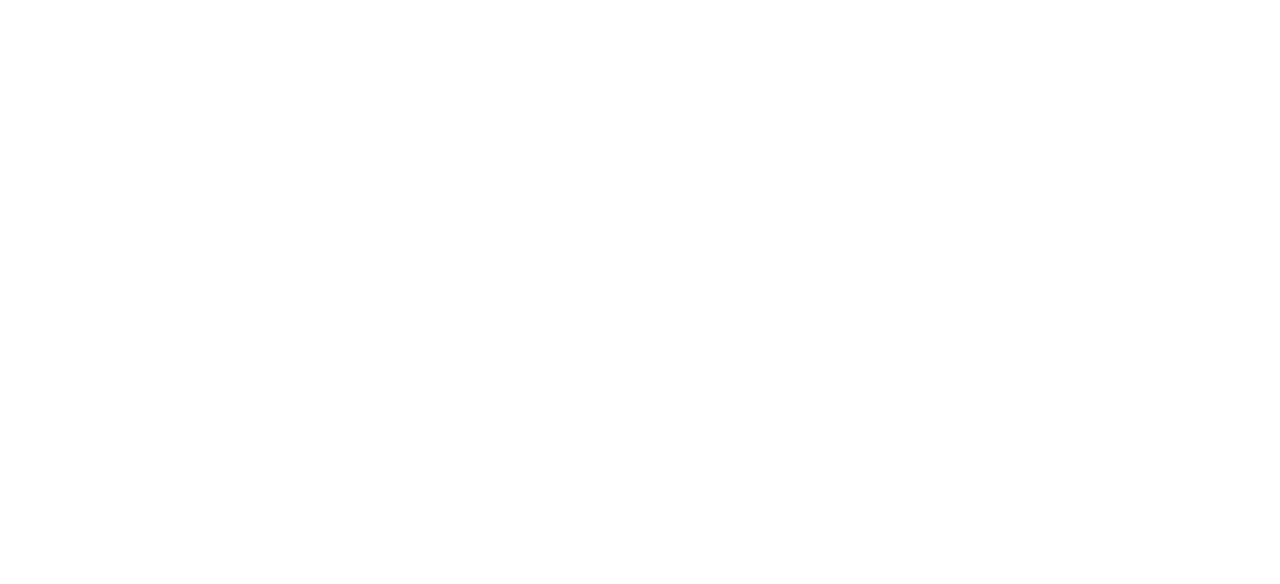
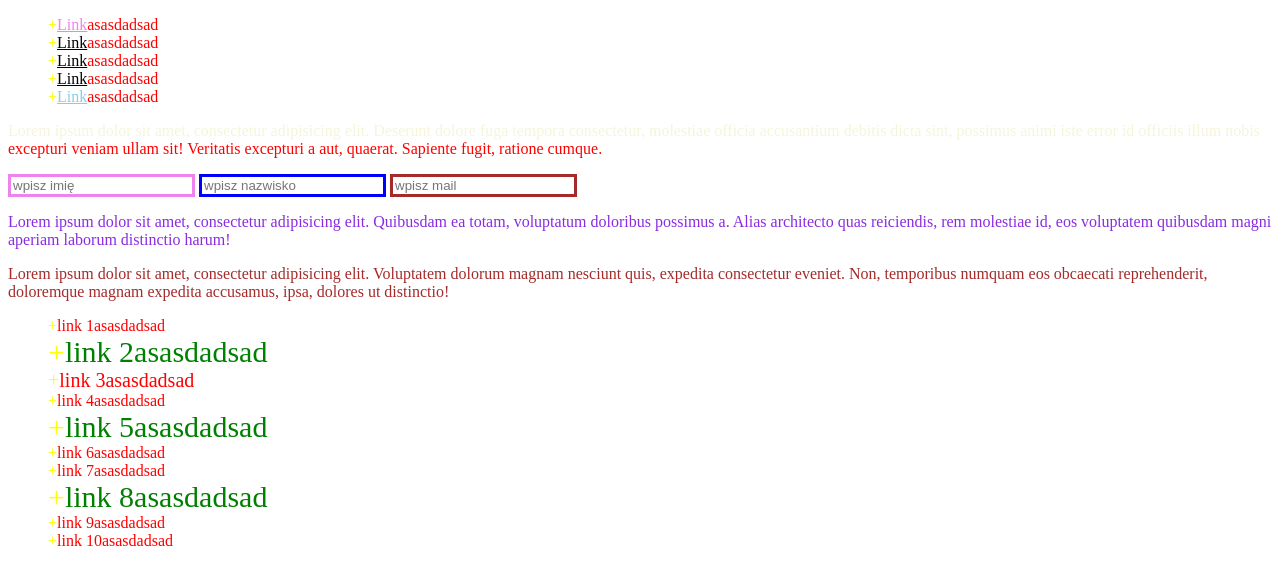
Before and after one commit to karolwawer/css-rozszerzony, a plain HTML site: page index.html in a window 1280 px wide. Drawn offline with Linux system fonts and the light colour scheme.

Commit message:
rodzaje selektorow cd

```diff
--- a/css/style.css
+++ b/css/style.css
@@ -0,0 +1,78 @@
+/*selektor uniwersaly*/
+* {
+    color:red;
+}
+ul {
+    list-style: none;
+}
+/*psełdo elementy*/
+
+ul li::before {
+    content:"+";
+}
+
+ul li::after {
+    content: "asasdadsad";
+}
+ul li::first-letter {
+    color:yellow;
+}
+#main-header .header-inner p::first-line {
+    color:beige;
+}
+a:link {
+    color:pink;
+}
+a:visited {
+    color: black;
+}
+a:hover {
+    color:aquamarine;
+}
+a:active {
+    color:chartreuse;
+}
+/*
+input:focus {
+    border: 3px solid red;
+}
+*/
+div:target {
+    border: 1px solid black;
+}
+div:lang(pl) p {
+    color:blueviolet;
+}
+ul li:first-child a{
+    color:violet;
+}ul li:last-child a{
+    color:skyblue;
+}
+#only-child :only-child {
+    color:brown;
+}
+#second-ul li:nth-of-type(3) {
+    font-size: 20px;
+}
+#second-ul li:nth-of-type(3n+2) {
+    font-size: 30px;
+    color: green;
+}
+input[type] {
+    border: 3px solid #000;
+}
+input[type="tel"] {
+    border: 3px solid red;
+}
+input[title~="input"] {
+    border: 3px solid blue;
+}
+input[title*="rz"] {
+    border: 3px solid green;
+}
+input[title^="pi"] {
+    border: 3px solid violet;
+}
+input[title$="ci"] {
+    border: 3px solid brown;
+}
--- a/index.html
+++ b/index.html
@@ -1,11 +1,57 @@
 <!DOCTYPE html>
 <html lang="en">
+
 <head>
     <meta charset="UTF-8">
     <title>css-rozszerzony</title>
     <link rel="stylesheet" href="css/style.css">
 </head>
+
 <body>
+    <nav id="main-nav">
+        <ul>
+            <li><a href="#formularz">Link</a></li>
+            <li><a href="">Link</a></li>
+            <li><a href="">Link</a></li>
+            <li><a href="">Link</a></li>
+            <li><a href="">Link</a></li>
+        </ul>
+    </nav>
 
+    <header id="main-header">
+        <div class="header-inner">
+            <p>Lorem ipsum dolor sit amet, consectetur adipisicing elit. Deserunt dolore fuga tempora consectetur, molestiae officia accusantium debitis dicta sint, possimus animi iste error id officiis illum nobis excepturi veniam ullam sit! Veritatis excepturi a aut, quaerat. Sapiente fugit, ratione cumque.</p>
+        </div>
+    </header>
+
+    <div id="formularz">
+        <form action="">
+            <input type="text" title="pierwszy input" placeholder="wpisz imię">
+            <input type="tel" title="drugi input" placeholder="wpisz nazwisko">
+            <input type="email" title="input trzeci" placeholder="wpisz mail">
+        </form>
+    </div>
+
+    <div lang="pl">
+        <p>Lorem ipsum dolor sit amet, consectetur adipisicing elit. Quibusdam ea totam, voluptatum doloribus possimus a. Alias architecto quas reiciendis, rem molestiae id, eos voluptatem quibusdam magni aperiam laborum distinctio harum!</p>
+    </div>
+
+    <div id="only-child">
+        <p>Lorem ipsum dolor sit amet, consectetur adipisicing elit. Voluptatem dolorum magnam nesciunt quis, expedita consectetur eveniet. Non, temporibus numquam eos obcaecati reprehenderit, doloremque magnam expedita accusamus, ipsa, dolores ut distinctio!</p>
+    </div>
+
+    <ul id="second-ul">
+        <li>link 1</li>
+        <li>link 2</li>
+        <li>link 3</li>
+        <li>link 4</li>
+        <li>link 5</li>
+        <li>link 6</li>
+        <li>link 7</li>
+        <li>link 8</li>
+        <li>link 9</li>
+        <li>link 10</li>
+    </ul>
 </body>
+
 </html>
```
